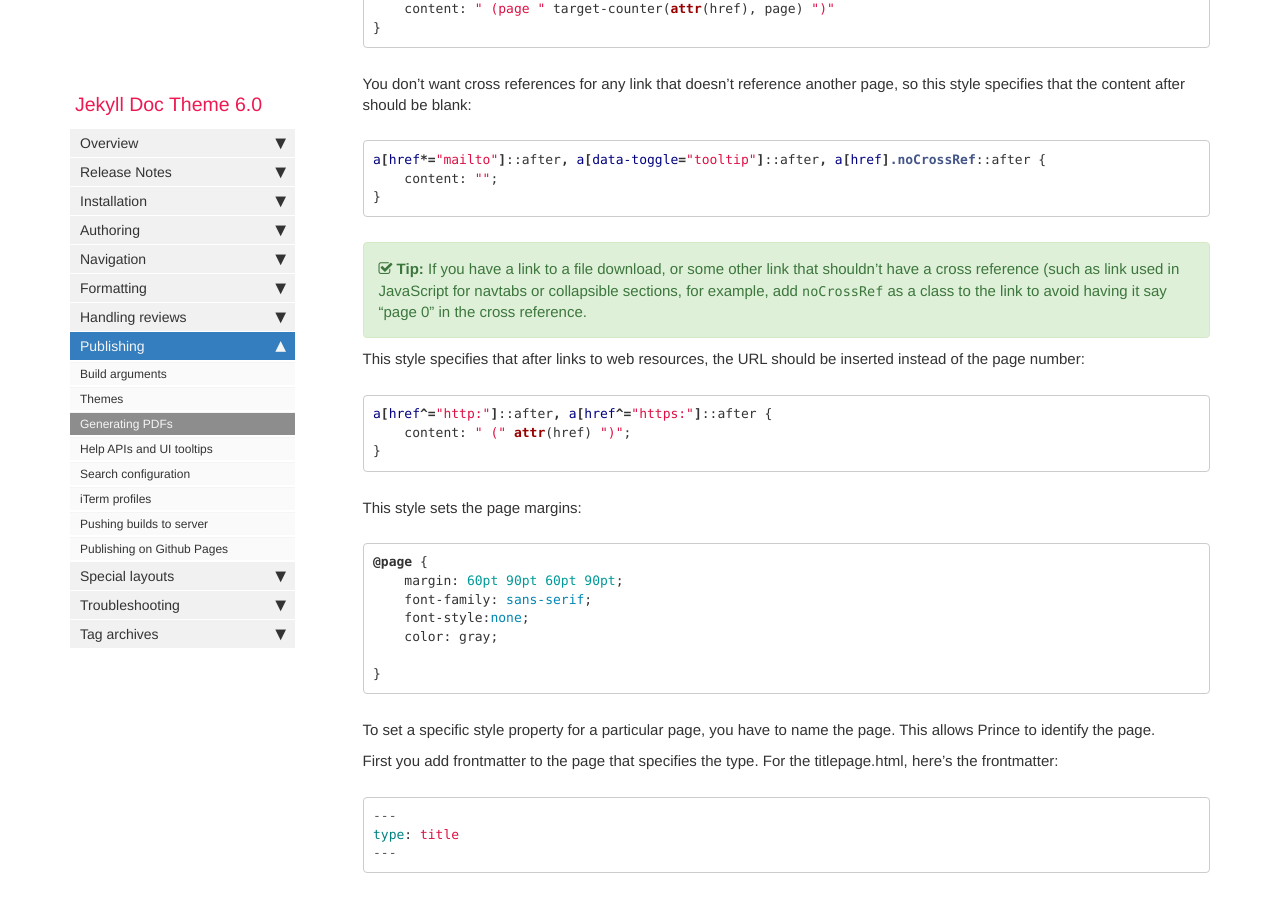
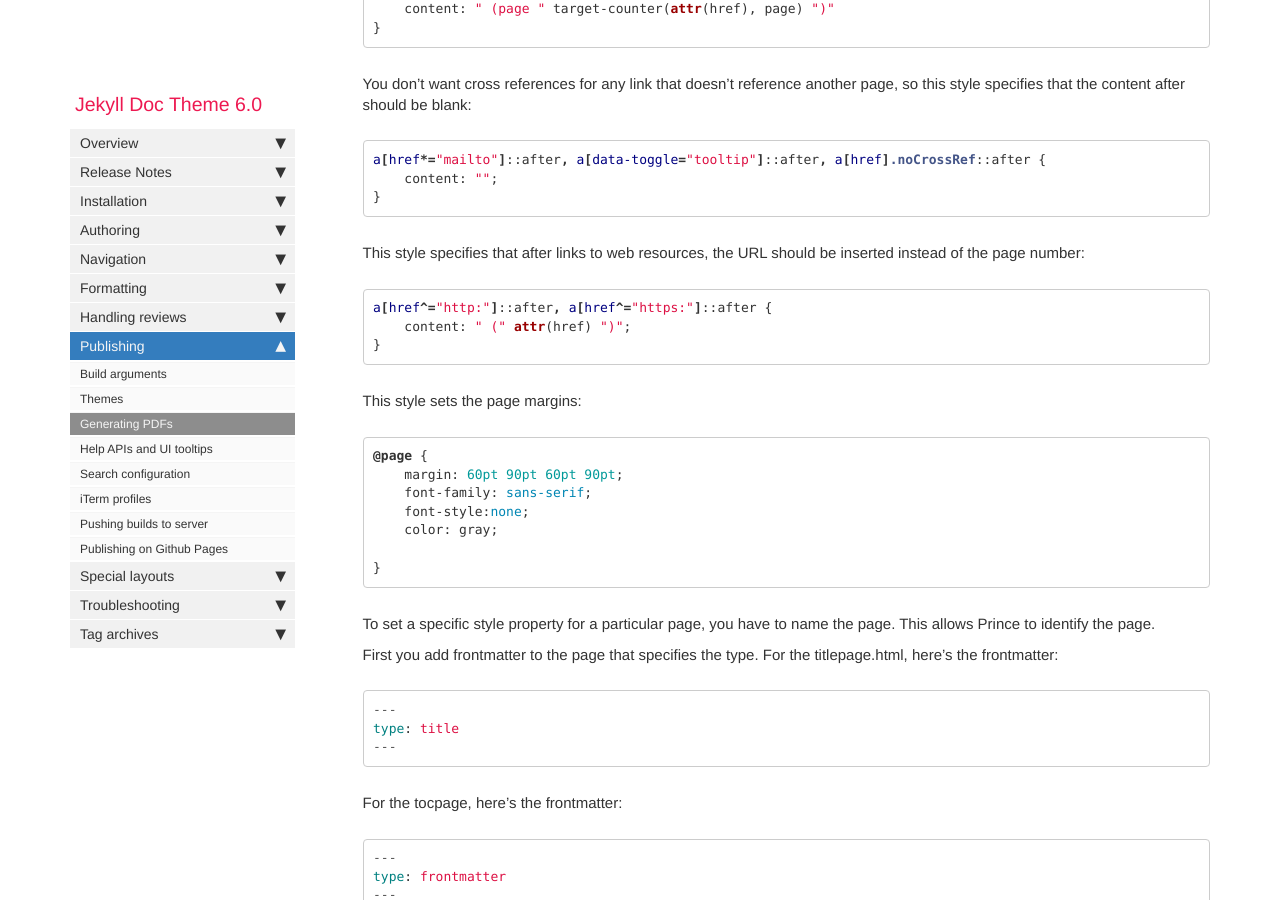
Before and after one commit to gedeontofidji/Documentation, a Jekyll site: the page built from pages/mydoc/mydoc_generating_pdfs.md, in a window 1280 px wide and 900 px high, scrolled down 4056 px. Built offline with Jekyll 4.4.1, drawn with Linux system fonts in a browser that asks for light colours; comment, search, counter and statistics services are not loaded.

Commit message:
Update mydoc_generating_pdfs.md

````diff
--- a/pages/mydoc/mydoc_generating_pdfs.md
+++ b/pages/mydoc/mydoc_generating_pdfs.md
@@ -162,8 +162,6 @@ a[href*="mailto"]::after, a[data-toggle="tooltip"]::after, a[href].noCrossRef::a
 }
 ```
 {% endraw %}
-
-{% include tip.html content="If you have a link to a file download, or some other link that shouldn't have a cross reference (such as link used in JavaScript for navtabs or collapsible sections, for example, add `noCrossRef` as a class to the link to avoid having it say \"page 0\" in the cross reference." %}
 
 This style specifies that after links to web resources, the URL should be inserted instead of the page number:
 
````
